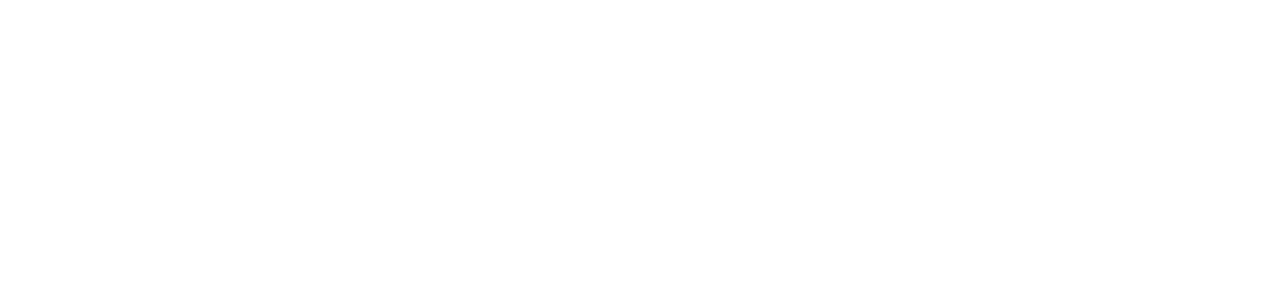
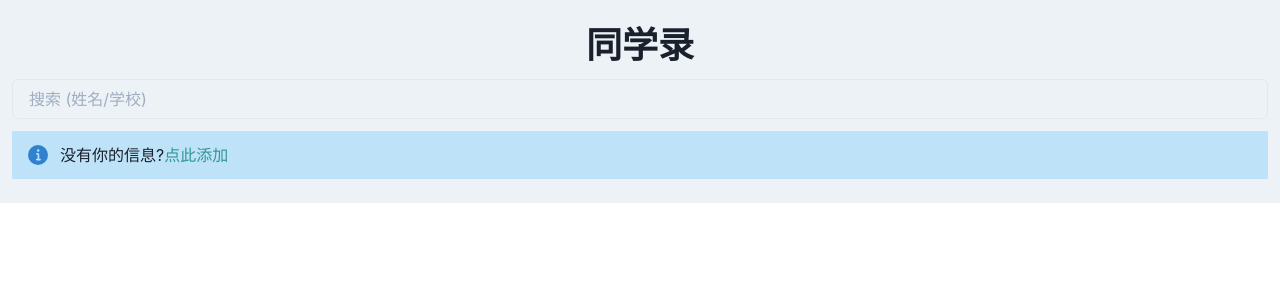
Before and after one commit to jsun969/jpxx-classmates, a Next.js app: page / in a window 1280 px wide. Shown: the top 300 px of the page. Built offline with nearby package versions, Linux system fonts and the light colour scheme.

Commit message:
:sparkles: Add index basic layout

```diff
--- a/pages/index.tsx
+++ b/pages/index.tsx
@@ -1,14 +1,30 @@
 import Head from 'next/head';
+import { Input, Heading, Flex, Center, Alert, AlertIcon, Text } from '@chakra-ui/react';
+import NextLink from 'next/link';
 
 export default function Home() {
   return (
     <>
       <Head>
         <title>同学录</title>
-        <meta name="description" content="上海市建平中学西校同学录" />
+        <meta name="description" content="建平西校同学录" />
         <link rel="icon" href="/favicon.ico" />
       </Head>
-      <main></main>
+      <main>
+        <Flex backgroundColor="gray.100" direction="column" p={3} style={{ position: 'sticky', top: 0 }}>
+          <Center>
+            <Heading my={3}>同学录</Heading>
+          </Center>
+          <Input placeholder="搜索 (姓名/学校)" />
+          <Alert status="info" my={3}>
+            <AlertIcon />
+            没有你的信息?
+            <Text color="teal.500">
+              <NextLink href="/add">点此添加</NextLink>
+            </Text>
+          </Alert>
+        </Flex>
+      </main>
       <footer></footer>
     </>
   );
```
